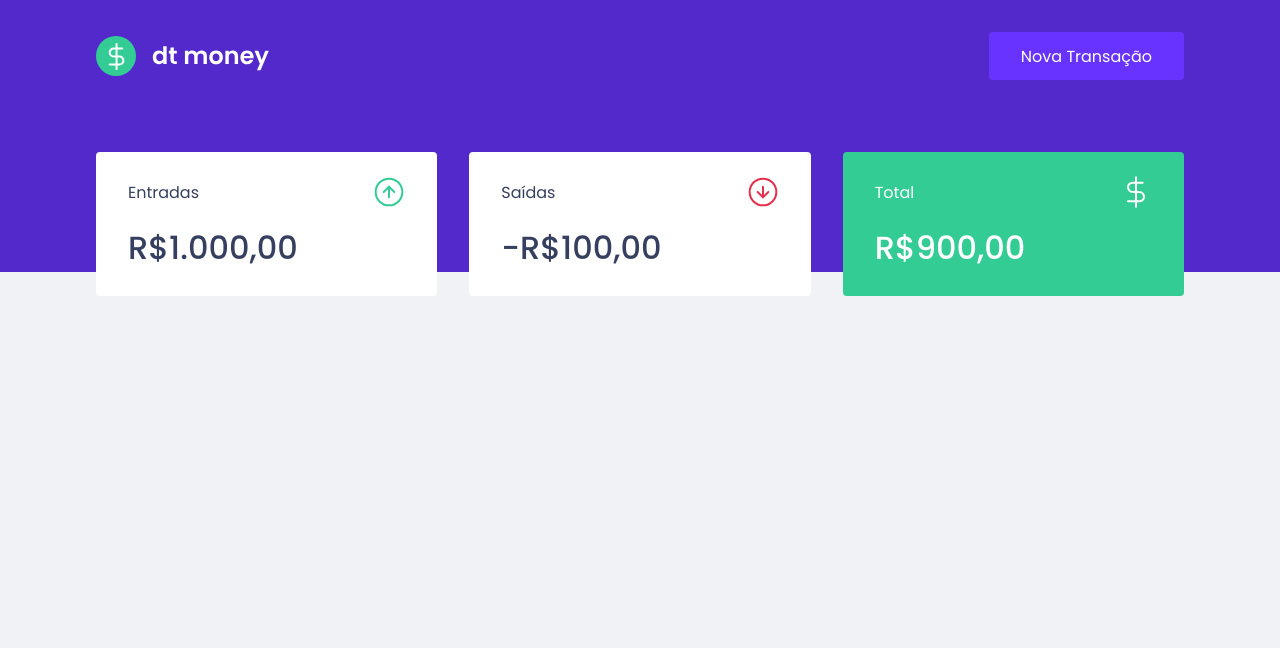
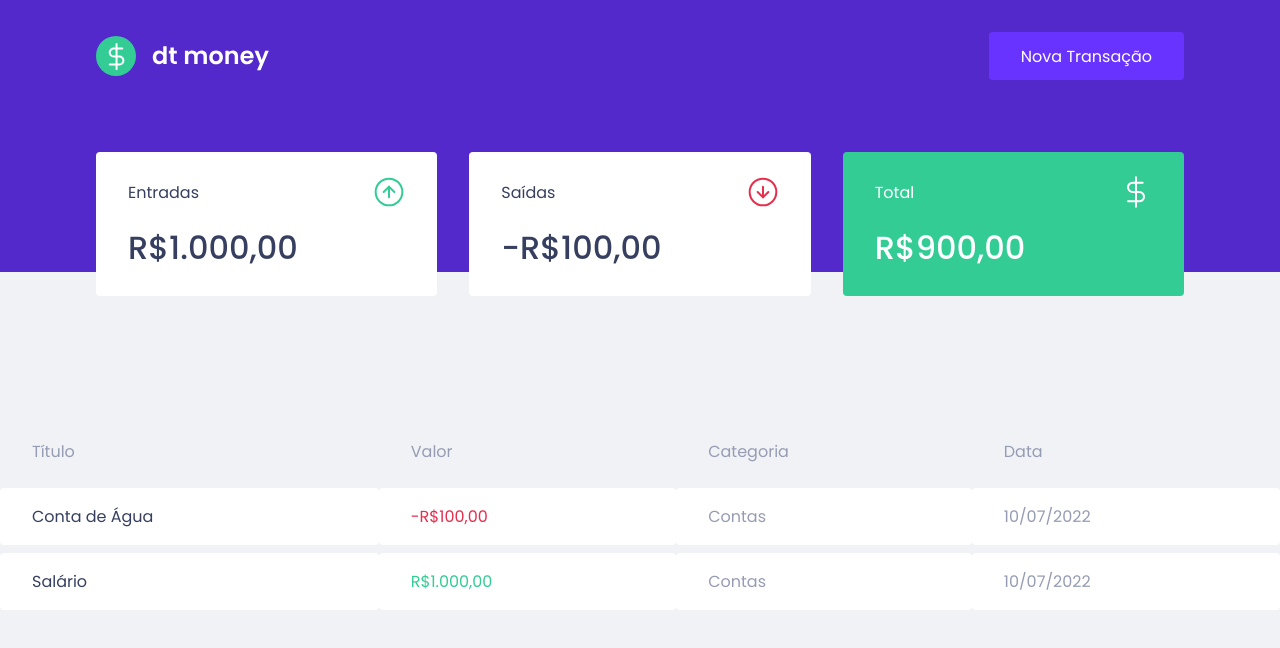
Before and after one commit to douglasdl/DT-Money, a React (Create React App) app in the folder dtmoney/: page / in a window 1280 px wide. Shown: the top 648 px of the page. Built offline with nearby package versions, Linux system fonts and the light colour scheme.

Commit message:
Create TransactionsTable component

```diff
--- a/dtmoney/src/App.tsx
+++ b/dtmoney/src/App.tsx
@@ -1,5 +1,6 @@
 import { Dashboard } from './components/Dashboard';
 import { Header } from './components/Header';
+import { TransactionsTable } from './components/TransactionsTable';
 import { GlobalStyle } from './styles/global';
 
 export function App() {
@@ -7,6 +8,7 @@
 		<>
 			<Header />
 			<Dashboard />
+			<TransactionsTable />
 			<GlobalStyle />
 		</>
   	);
--- /dev/null
+++ b/dtmoney/src/components/TransactionsTable/index.tsx
@@ -0,0 +1,34 @@
+import {
+    Container
+} from './styles';
+
+export function TransactionsTable() {
+    return (
+        <Container>
+            <table>
+                <thead>
+                    <tr>
+                        <th>Título</th>
+                        <th>Valor</th>
+                        <th>Categoria</th>
+                        <th>Data</th>
+                    </tr>
+                </thead>
+                <tbody>
+                    <tr>
+                        <td>Conta de Água</td>
+                        <td className="withdraw">-R$100,00</td>
+                        <td>Contas</td>
+                        <td>10/07/2022</td>
+                    </tr>
+                    <tr>
+                        <td>Salário</td>
+                        <td className="deposit">R$1.000,00</td>
+                        <td>Contas</td>
+                        <td>10/07/2022</td>
+                    </tr>
+                </tbody>
+            </table>
+        </Container>
+    )
+}
--- /dev/null
+++ b/dtmoney/src/components/TransactionsTable/styles.ts
@@ -0,0 +1,39 @@
+import styled from "styled-components";
+
+export const Container = styled.main`
+    margin-top: 4rem;
+
+    table {
+        width: 100%;
+        border-spacing: 0 0.5rem;
+
+        th {
+            color: var(--text-body);
+            font-weight: 400;
+            padding: 1rem 2rem;
+            text-align: left;
+            line-height: 1.5rem;
+        }
+
+        td {
+            color: var(--text-body);
+            font-weight: 400;
+            padding: 1rem 2rem;
+            background: var(--shape);
+            border: 0;
+            border-radius: 0.25rem;
+
+            &:first-child {
+                color: var(--text-title);
+            }
+
+            &.deposit {
+                color: var(--green);
+            }
+
+            &.withdraw {
+                color: var(--red);
+            }
+        }
+    }
+`;
```
